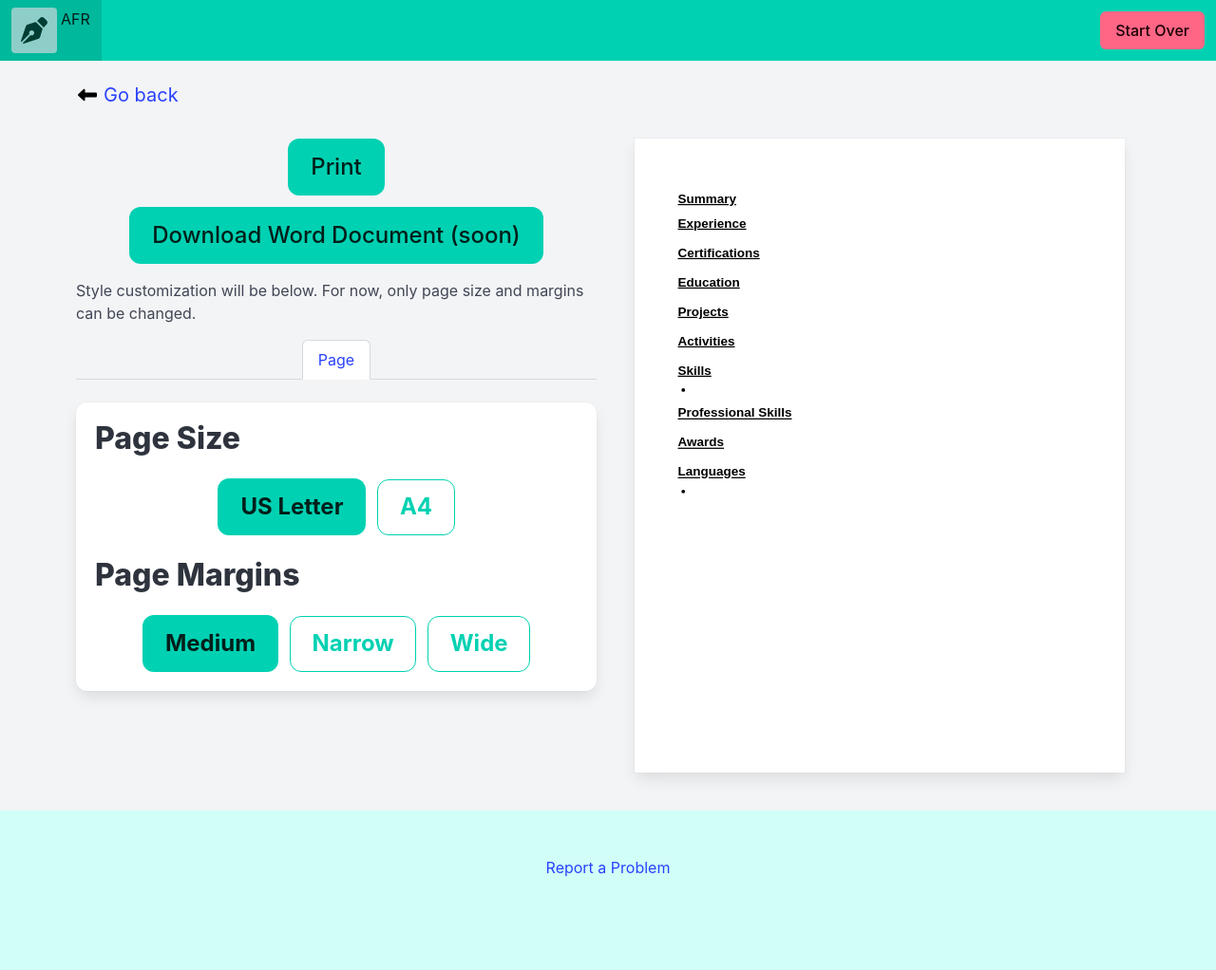
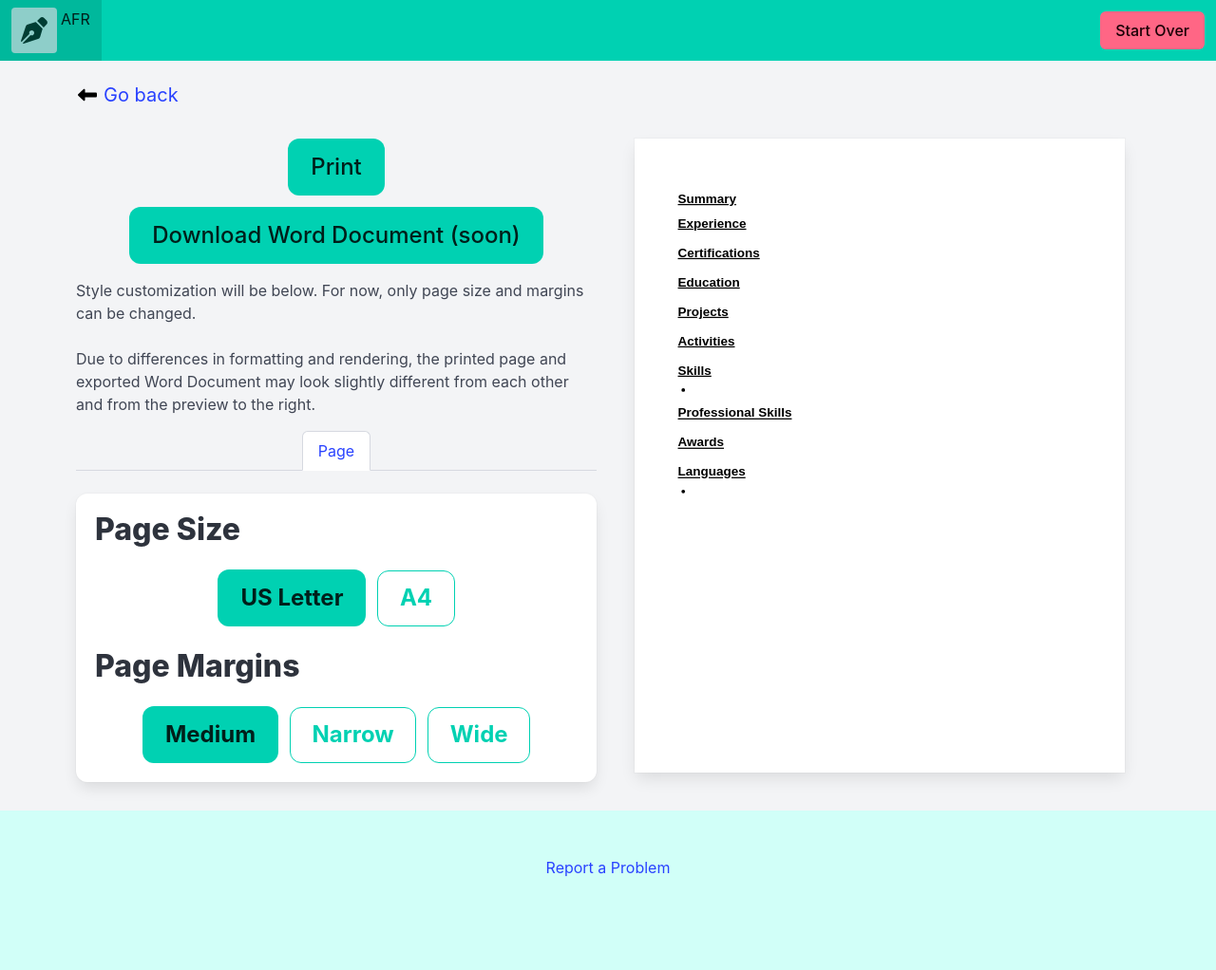
Before and after one commit to HeirOfNorton/alwaysfreeresume, a Jekyll site: the page built from pages/print.html, in a window 1280 px wide. Shown: the whole page at 95% size. Built offline with Jekyll 4.4.1, drawn with Linux system fonts in a browser that asks for light colours; some of the changed lines change nothing that is shown.

Commit message:
Published to the real URL

```diff
--- a/_config.yml
+++ b/_config.yml
@@ -9,9 +9,8 @@ title: Always Free Resumé Builder
 description: >-
   blah blah
 
-# this is temporary while I develop on GH-pages. Will move to proper url later)
-baseurl: "/alwaysfreeresume"
-url: "https://heirofnorton.github.io"
+baseurl: ""
+url: "https://alwaysfreeresume.com"
 
 # defaults:
 #  -
--- a/pages/print.html
+++ b/pages/print.html
@@ -53,6 +53,9 @@ extrajs: ['docx.min.js', 'FileSaver.min.js']
         <div class="block my-4 mx-auto">
             <p class="block">
                 Style customization will be below. For now, only page size and margins can be changed.
+            </p>
+            <p>
+                Due to differences in formatting and rendering, the printed page and exported Word Document may look slightly different from each other and from the preview to the right.
             </p>
         </div>
         <div class="tabs is-boxed is-centered">
```
